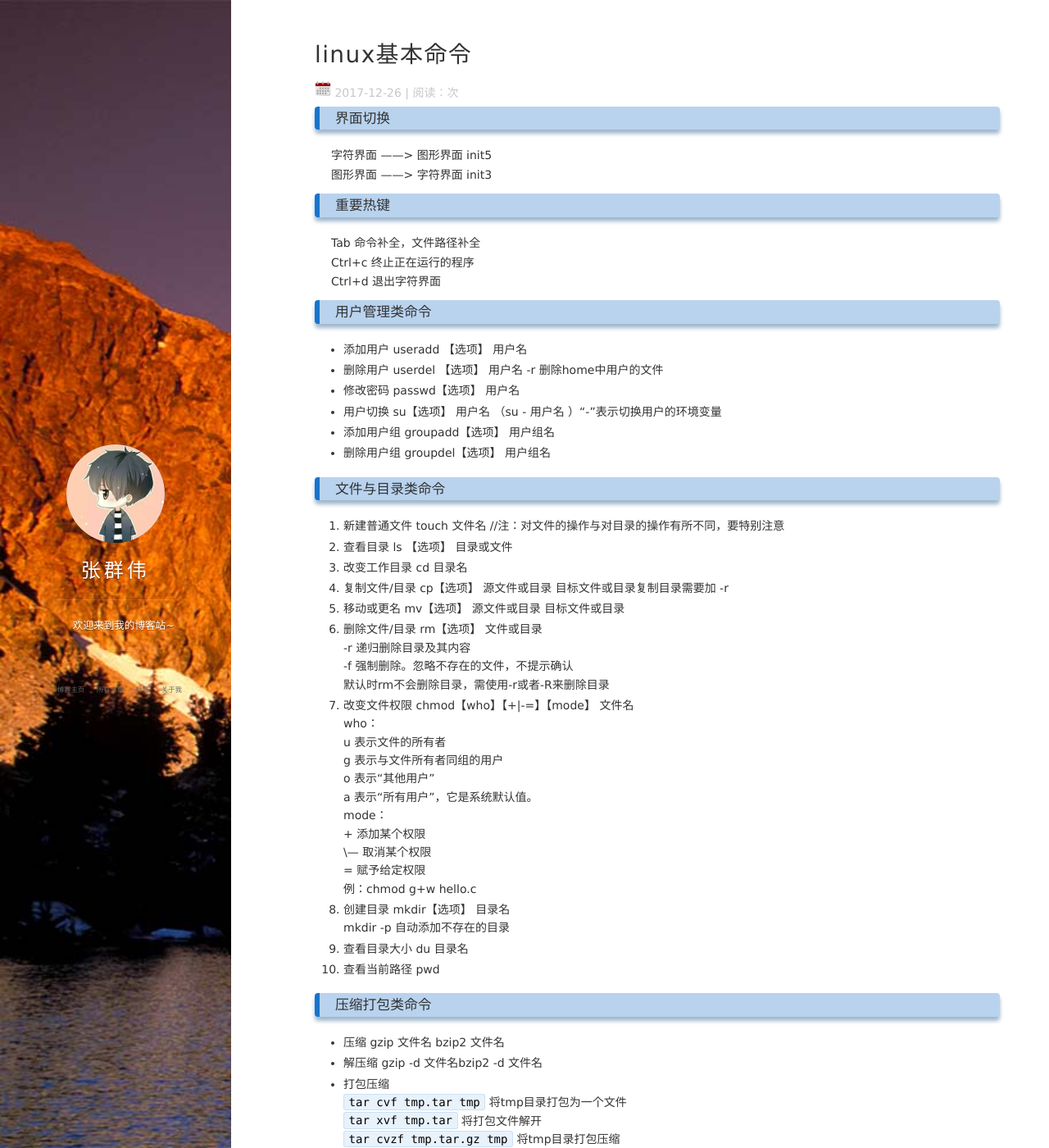
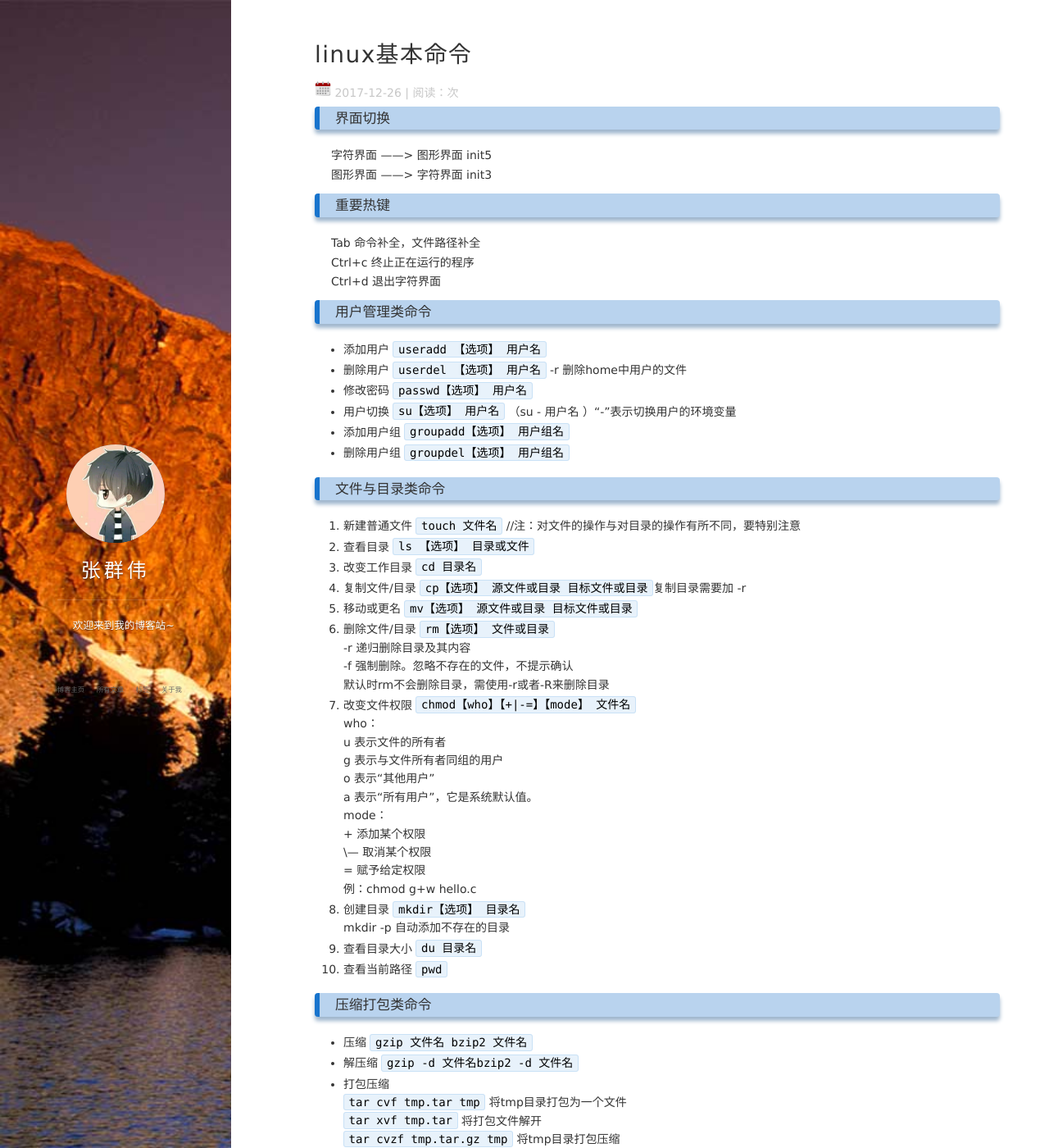
Before and after one commit to syhleo/zhangqunwei.github.io, a Jekyll site: the page built from _posts/2017-12-26-linux基本命令.md, in a window 1280 px wide and 1400 px high. Shown: the whole window at 82% size. Built offline with Jekyll 4.4.1, drawn with Linux system fonts in a browser that asks for light colours; nearby versions of some CDN libraries; comment, search, counter and statistics services are not loaded; some of the changed text lies outside the part shown.

Commit message:
格式问题

```diff
--- a/_posts/2017-12-26-linux基本命令.md
+++ b/_posts/2017-12-26-linux基本命令.md
@@ -15,25 +15,25 @@ Ctrl+c 终止正在运行的程序
 Ctrl+d 退出字符界面
 
 ### 用户管理类命令
-* 添加用户   useradd 【选项】 用户名
-* 删除用户   userdel 【选项】 用户名      -r   删除home中用户的文件
-* 修改密码   passwd【选项】 用户名
-* 用户切换 su【选项】 用户名 （su - 用户名 ）“-”表示切换用户的环境变量
-* 添加用户组   groupadd【选项】 用户组名
-* 删除用户组   groupdel【选项】 用户组名
+* 添加用户   `useradd 【选项】 用户名`
+* 删除用户   `userdel 【选项】 用户名`      -r   删除home中用户的文件
+* 修改密码   `passwd【选项】 用户名`
+* 用户切换   `su【选项】 用户名` （su - 用户名 ）“-”表示切换用户的环境变量
+* 添加用户组   `groupadd【选项】 用户组名`
+* 删除用户组   `groupdel【选项】 用户组名`
 
 
 ### 文件与目录类命令
-1. 新建普通文件 touch 文件名  //注：对文件的操作与对目录的操作有所不同，要特别注意
-2. 查看目录   ls 【选项】 目录或文件
-3. 改变工作目录 cd 目录名
-4. 复制文件/目录 cp【选项】  源文件或目录    目标文件或目录复制目录需要加 -r
-5. 移动或更名 mv【选项】 源文件或目录    目标文件或目录
-6. 删除文件/目录 rm【选项】  文件或目录
+1. 新建普通文件 `touch 文件名`  //注：对文件的操作与对目录的操作有所不同，要特别注意
+2. 查看目录   `ls 【选项】 目录或文件`
+3. 改变工作目录 `cd 目录名`
+4. 复制文件/目录 `cp【选项】  源文件或目录    目标文件或目录`复制目录需要加 -r
+5. 移动或更名 `mv【选项】 源文件或目录    目标文件或目录`
+6. 删除文件/目录 `rm【选项】  文件或目录`
     -r 递归删除目录及其内容
     -f 强制删除。忽略不存在的文件，不提示确认
     默认时rm不会删除目录，需使用-r或者-R来删除目录
-7. 改变文件权限 chmod【who】【+|-=】【mode】 文件名
+7. 改变文件权限 `chmod【who】【+|-=】【mode】 文件名`
     who：
         u 表示文件的所有者
         g 表示与文件所有者同组的用户
@@ -44,15 +44,15 @@ Ctrl+d 退出字符界面
         \— 取消某个权限
         = 赋予给定权限
         例：chmod g+w hello.c
-8. 创建目录 mkdir【选项】 目录名
+8. 创建目录 `mkdir【选项】 目录名`
     mkdir -p 自动添加不存在的目录
-9. 查看目录大小 du 目录名
-10. 查看当前路径 pwd
+9. 查看目录大小 `du 目录名`
+10. 查看当前路径 `pwd`
 
 
 ### 压缩打包类命令
-* 压缩 gzip  文件名  bzip2  文件名
-* 解压缩 gzip -d  文件名bzip2 -d  文件名
+* 压缩 `gzip  文件名  bzip2  文件名`
+* 解压缩 `gzip -d  文件名bzip2 -d  文件名`
 * 打包压缩
     `tar cvf tmp.tar tmp` 将tmp目录打包为一个文件
     `tar xvf tmp.tar`   将打包文件解开
@@ -151,22 +151,22 @@ vi 配置文件所在位置`~/.vimrc`
 使行号永久显示，修改配置文件，但有的情况下不需要显示行号，不如在复制程序时就不需要显示行号
 
 ### 其它命令
-* reboot   重启系统
-* poweroff   关机命令
-* whoami   查看当前使用的用户
-* which   查找命令所在位置
-* cal 查看日历
-* date 显示日期
+* `reboot`   重启系统
+* `poweroff`   关机命令
+* `whoami`   查看当前使用的用户
+* `which`   查找命令所在位置
+* `cal` 查看日历
+* `date` 显示日期
 * 在同一行敲多个命令时一定要用分号隔开
 * 当要写入的命令太长时，可以打一个   \  来换行
-* cat  [选项] 文件名      查看文件内容
+* `cat  [选项] 文件名`      查看文件内容
     选项：
     -A  查看所有内容（包括隐藏字符）
-* df  显示磁盘的相关功能
+* `df`  显示磁盘的相关功能
     -a或-all  包含全部的文件系统
     -h或-human-readable   以可读性较高的方式来显示信息
-* du  显示目录或文件的大小
-* mkdir  建立目录
+* `du`  显示目录或文件的大小
+* `mkdir`  建立目录
 
 ### Vmware网络设置
 Vmware提供了三种网络工作模式供用户选择，它们分别是：
@@ -183,14 +183,16 @@ Vmware提供了三种网络工作模式供用户选择，它们分别是：
 
 ### Linux网络设置
 * 相关命令
-    1.ifconfig：查看各网卡详细信息（如IP）
-    2./etc/init.d/network restart:重启各网卡
+    1.`ifconfig`  查看各网卡详细信息（如IP）
+    2.`/etc/init.d/network restart` 重启各网卡
+
 * 配置步骤1：
     `/etc/init.d/network restart`   重启各网卡
     运行结果：报错
     错误原因：/etc/init.d/network与NetworkManager冲突了
     解决办法：关闭NetworkManager
     `service NetworkManager stop`
+
 * 配置步骤2：
     `ifconfig`
     运行结果：没有发现以太网卡“ethO”
```
Also changed, not shown: other parts of _posts/2017-12-26-linux基本命令.md (+17 -17 lines), _posts/2017-12-16-shell基础一.md (+4 -4 lines), _posts/2017-12-26-shell基础三.md (+1 -1 lines).
